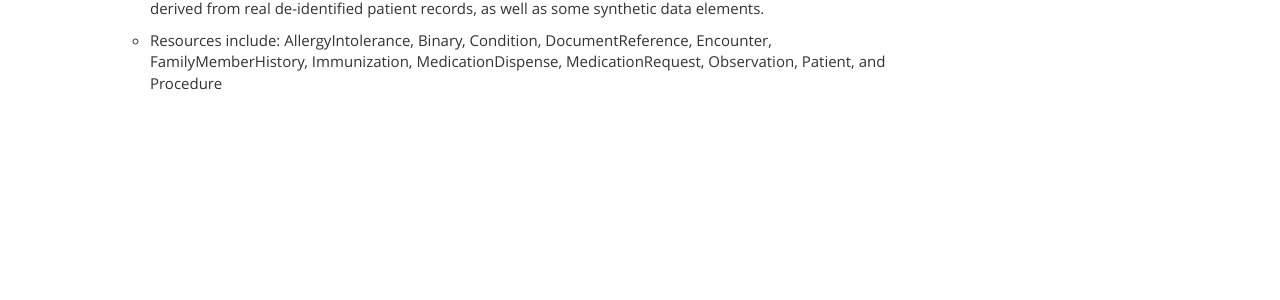
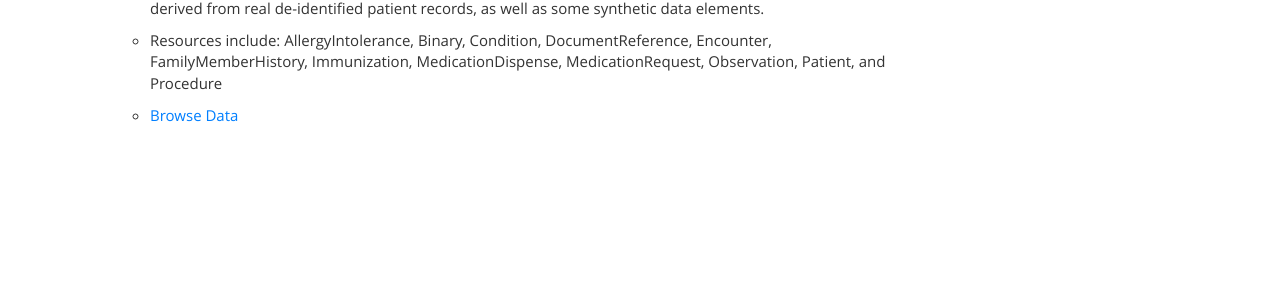
Before and after one commit to smart-on-fhir/smart-on-fhir.github.io, a Jekyll site: the page built from data/dstu2-sandbox-data.md, in a window 1280 px wide. Shown: the part 322-622 px from the top of the page. Built offline with Jekyll 4.4.1, drawn with Linux system fonts in a browser that asks for light colours.

Commit message:
Browse Data

```diff
--- a/data/dstu2-sandbox-data.md
+++ b/data/dstu2-sandbox-data.md
@@ -11,3 +11,5 @@ title: DSTU2 Sandbox Data
   * 67 DSTU2 Core SMART Patients were created using the [SMART Patient Data Generator](https://github.com/smart-on-fhir/sample-patients). This tool creates sample patients in DSTU2 format from csv data files. The SMART sample patient records contain a mix of data derived from real de-identified patient records, as well as some synthetic data elements.
 
   * Resources include: AllergyIntolerance, Binary, Condition, DocumentReference, Encounter, FamilyMemberHistory, Immunization, MedicationDispense, MedicationRequest, Observation, Patient, and Procedure
+
+  * <a href="#" class="open-picker" data-stu="dstu2-open-sandbox">Browse Data</a>
```
